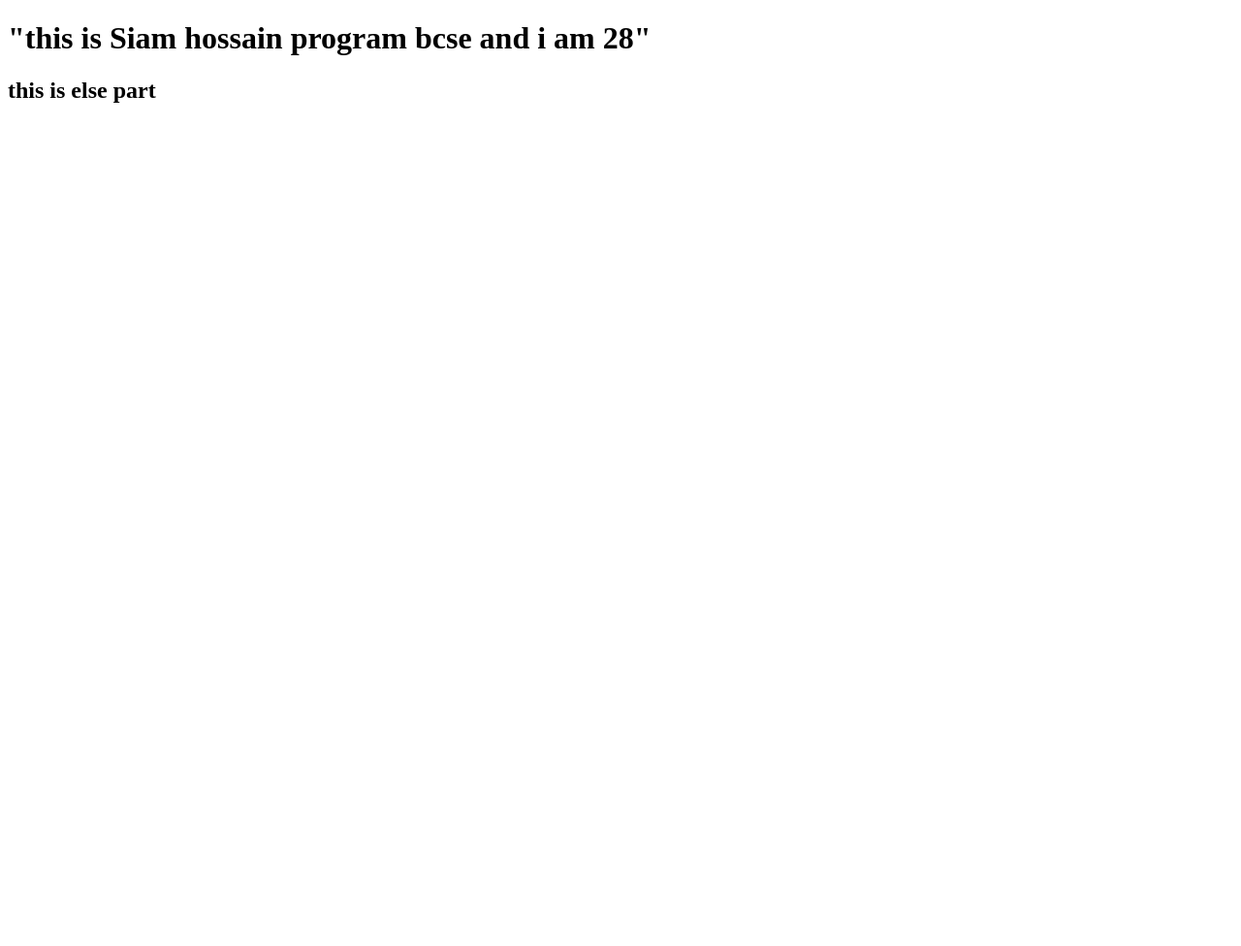
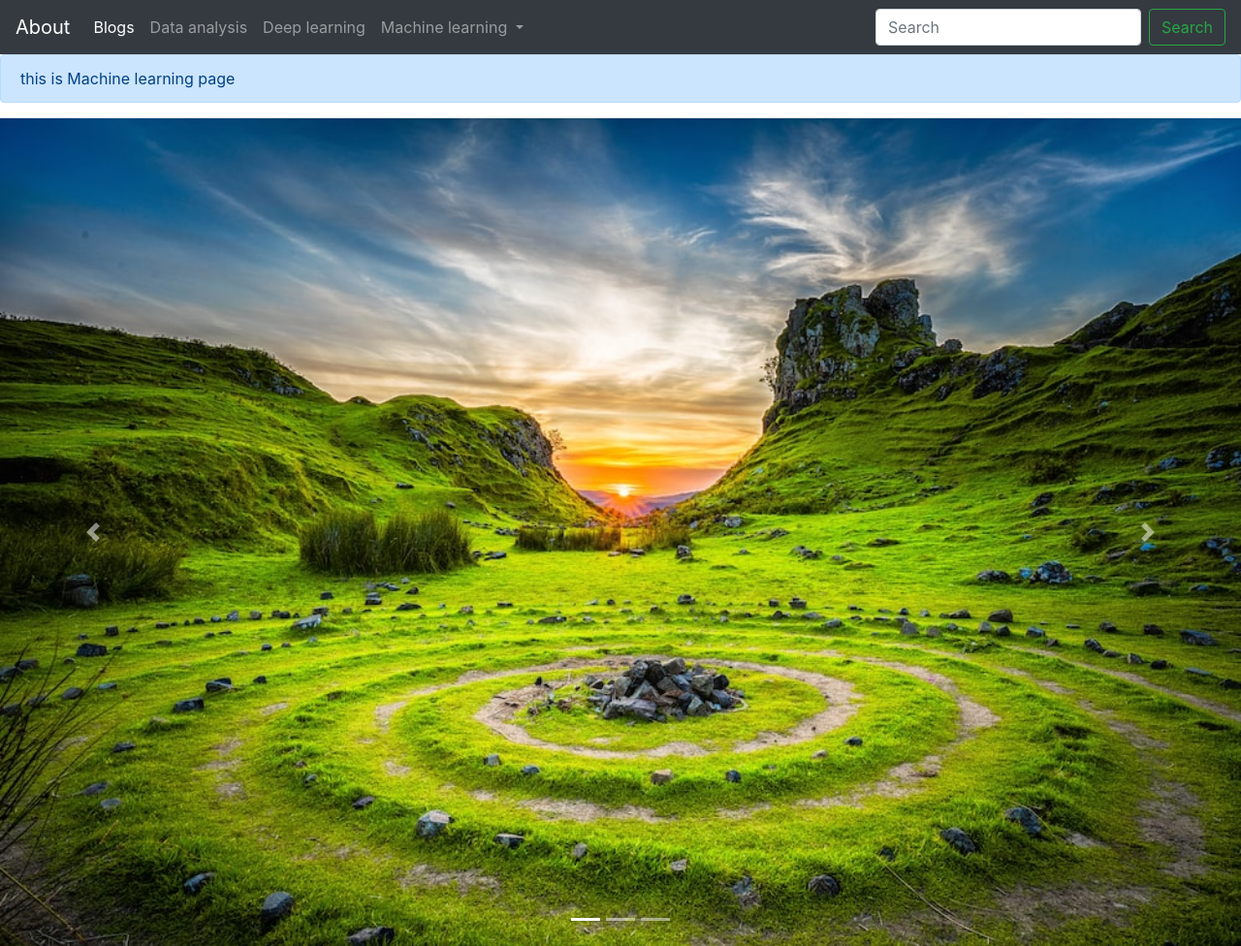
Before and after one commit to siamkarim/Python-_Django, a Django app: page /machine/m/ in a window 1280 px wide. Shown: the whole page at 97% size. Before the commit the page ends 106 px from the top, so only its background shows below. Run offline with Django 4.2, Linux system fonts and the light colour scheme.

Commit message:
Create and Work Hyperlink Using URL Tag

```diff
--- a/learnDjango/About_us/urls.py
+++ b/learnDjango/About_us/urls.py
@@ -2,5 +2,5 @@ from django.urls import path
 from.import views
 urlpatterns = [
 
-    path('abt',views.about),
+    path('abt/',views.about, name='ab'),
 ]
--- a/learnDjango/templates/common_code/base.html
+++ b/learnDjango/templates/common_code/base.html
@@ -14,7 +14,7 @@
 
 <body>
   <nav class="navbar navbar-expand-lg navbar-dark bg-dark">
-    <a class="navbar-brand" href="#">About</a>
+    <a class="navbar-brand" href=" {% url 'ab' %}">About</a>
     <button class="navbar-toggler" type="button" data-toggle="collapse" data-target="#navbarSupportedContent"
       aria-controls="navbarSupportedContent" aria-expanded="false" aria-label="Toggle navigation">
       <span class="navbar-toggler-icon"></span>
@@ -23,24 +23,25 @@
  <div class="collapse navbar-collapse" id="navbarSupportedContent">
       <ul class="navbar-nav mr-auto">
         <li class="nav-item active">
-          <a class="nav-link" href="#">Blogs <span class="sr-only">(current)</span></a>
+          <a class="nav-link" href="/blg/blog">Blogs <span class="sr-only">(current)</span></a>
         </li>
         <li class="nav-item">
-          <a class="nav-link" href="#"> Data analysis</a>
+          <a class="nav-link" href="/data/data/"> Data analysis</a>
         </li>
         <li class="nav-item">
-          <a class="nav-link" href="#"> Deep learning</a>
+          <a class="nav-link" href="/dp/deep/"> Deep learning</a>
         </li>
         <li class="nav-item dropdown">
-          <a class="nav-link dropdown-toggle" href="#" id="navbarDropdown" role="button" data-toggle="dropdown"
+          <a class="nav-link dropdown-toggle" href="/machine/m/" id="navbarDropdown" role="button" data-toggle="dropdown"
             aria-haspopup="true" aria-expanded="false">
           Machine learning
           </a>
           <div class="dropdown-menu" aria-labelledby="navbarDropdown">
-            <a class="dropdown-item" href="#"> DT</a>
-            <a class="dropdown-item" href="#">KNM</a>
+            <a class="dropdown-item" href="machine/ds/"> DT</a>
+            <a class="dropdown-item" href="machine/knm/">KNM</a>
+            <a class="dropdown-item" href="machine/rm/">Rendom</a>
             <div class="dropdown-divider"></div>
-            <a class="dropdown-item" href="#">Rendom</a>
+            <a class="dropdown-item" href="/machine/m/">Machine learning</a>
          </div>
         </li>
 
--- a/learnDjango/templates/machine_learning/machine_learning.html
+++ b/learnDjango/templates/machine_learning/machine_learning.html
@@ -1,18 +1,4 @@
-<!DOCTYPE html>
-<html lang="en">
-<head>
-    <meta charset="UTF-8">
-    <meta http-equiv="X-UA-Compatible" content="IE=edge">
-    <meta name="viewport" content="width=device-width, initial-scale=1.0">
-    <title>Document</title>
-</head>
-<body>
-    <h1>"this is  {{nm|capfirst}} hossain program {{pr|lower}} and i am {{age}}"</h1>
+{% extends 'common_code/base.html'%}
+{% block title %} Machine learning{% endblock title %}
 
-    {% if age == 20 %}
-    <h2> this  is if part </h2>
-    {% else %}
-    <h2> this is else part</h2>
-    {% endif %}
-</body>
-</html>
+{% block alert %} this is Machine learning page {% endblock alert %}
```
